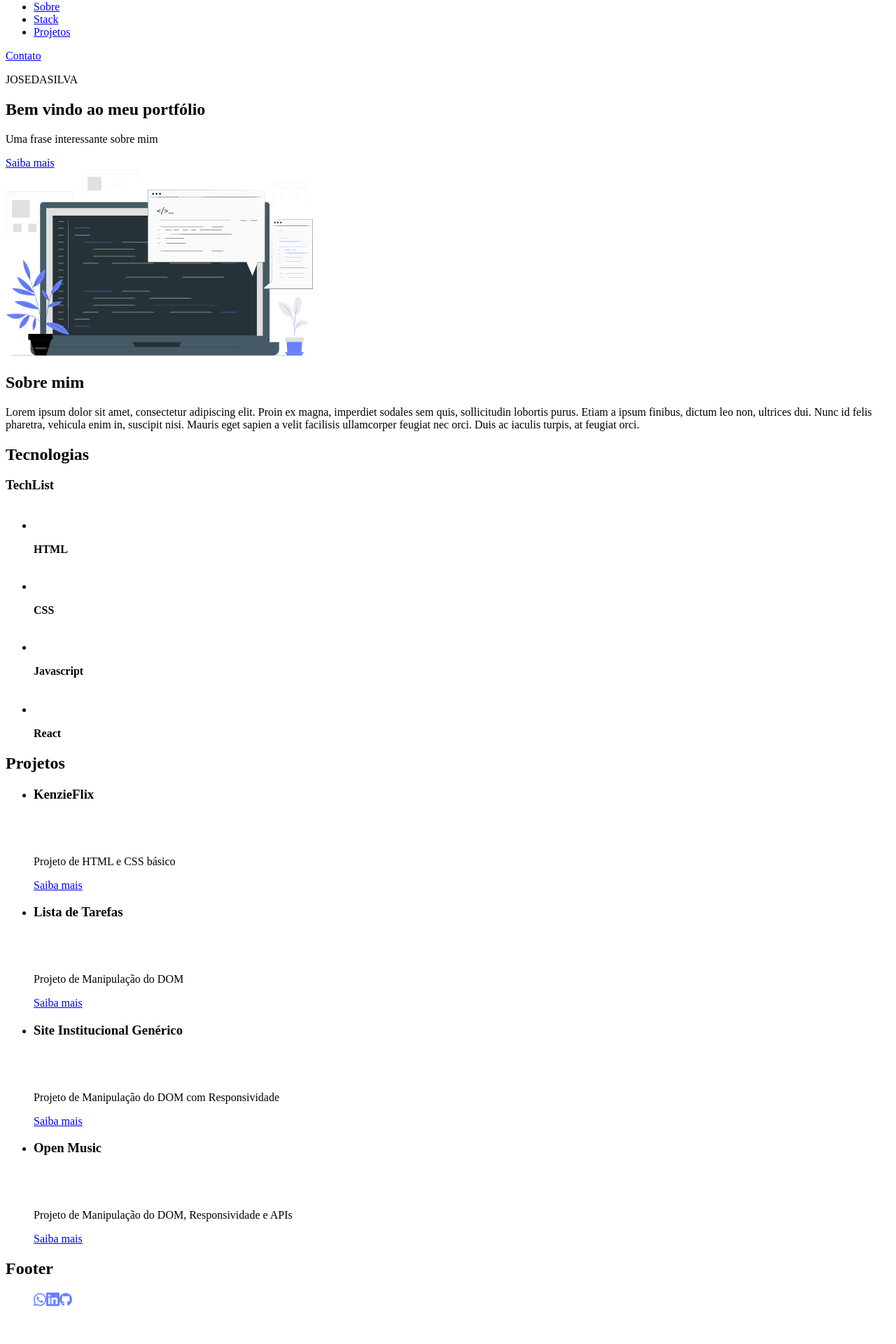
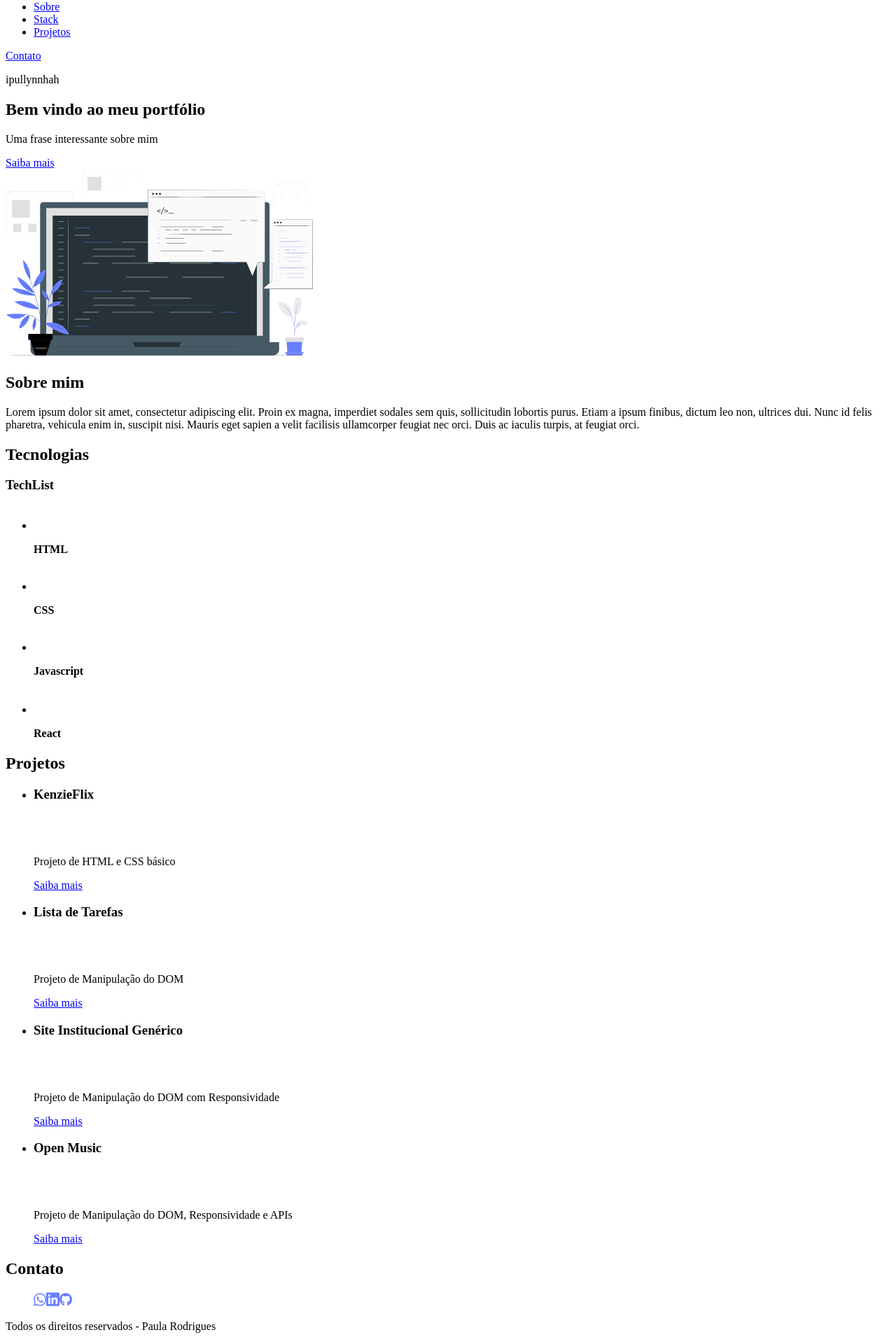
Before and after one commit to ipullynnhah/m3-s1-entrega-porfolio-ipullynnhah, a React (Vite) app: page / in a window 1280 px wide. Shown: the part 42-1962 px from the top of the page at 70% size. Before the commit the page ends 1928 px from the top, so only its background shows below. Built offline with nearby package versions, Linux system fonts and the light colour scheme.

Commit message:
feat: implement footer component

```diff
--- a/src/components/Footer/index.jsx
+++ b/src/components/Footer/index.jsx
@@ -1,10 +1,16 @@
+import { user } from "../../data/user.js";
+
 import { ContactList } from "./ContactList";
 
 export function Footer() {
   return (
-    <>
-      <h2>Footer</h2>
-      <ContactList />
-    </>
+    <footer>
+      <div>
+        <h2>Contato</h2>
+        <ContactList />
+      </div>
+
+      <p>Todos os direitos reservados - {user}</p>
+    </footer>
   );
 }
--- a/src/data/user.js
+++ b/src/data/user.js
@@ -1,3 +1,3 @@
-export const username = "JOSEDASILVA";
+export const username = "ipullynnhah";
 
-export const user = "José da Silva";
+export const user = "Paula Rodrigues";
```
